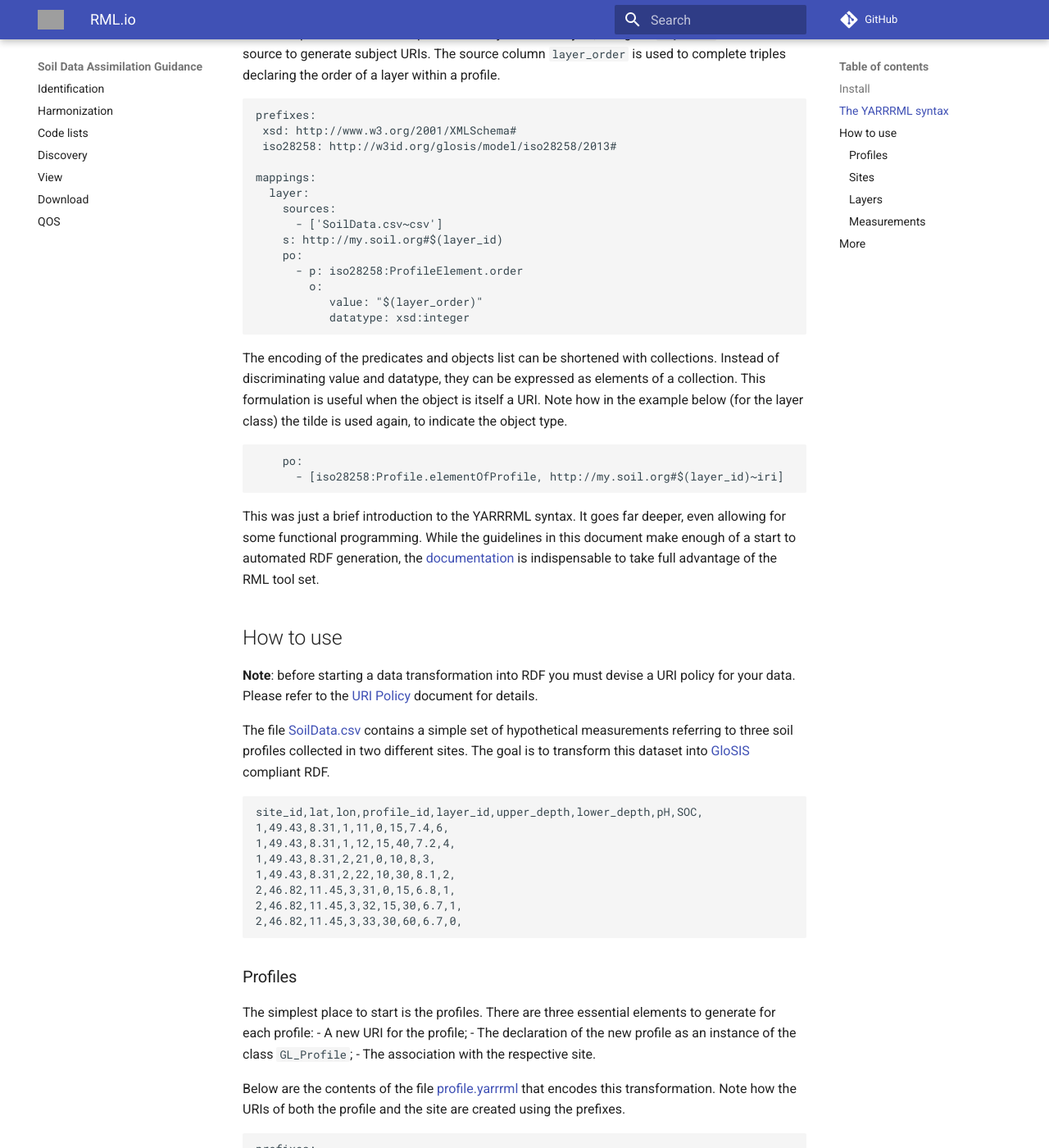
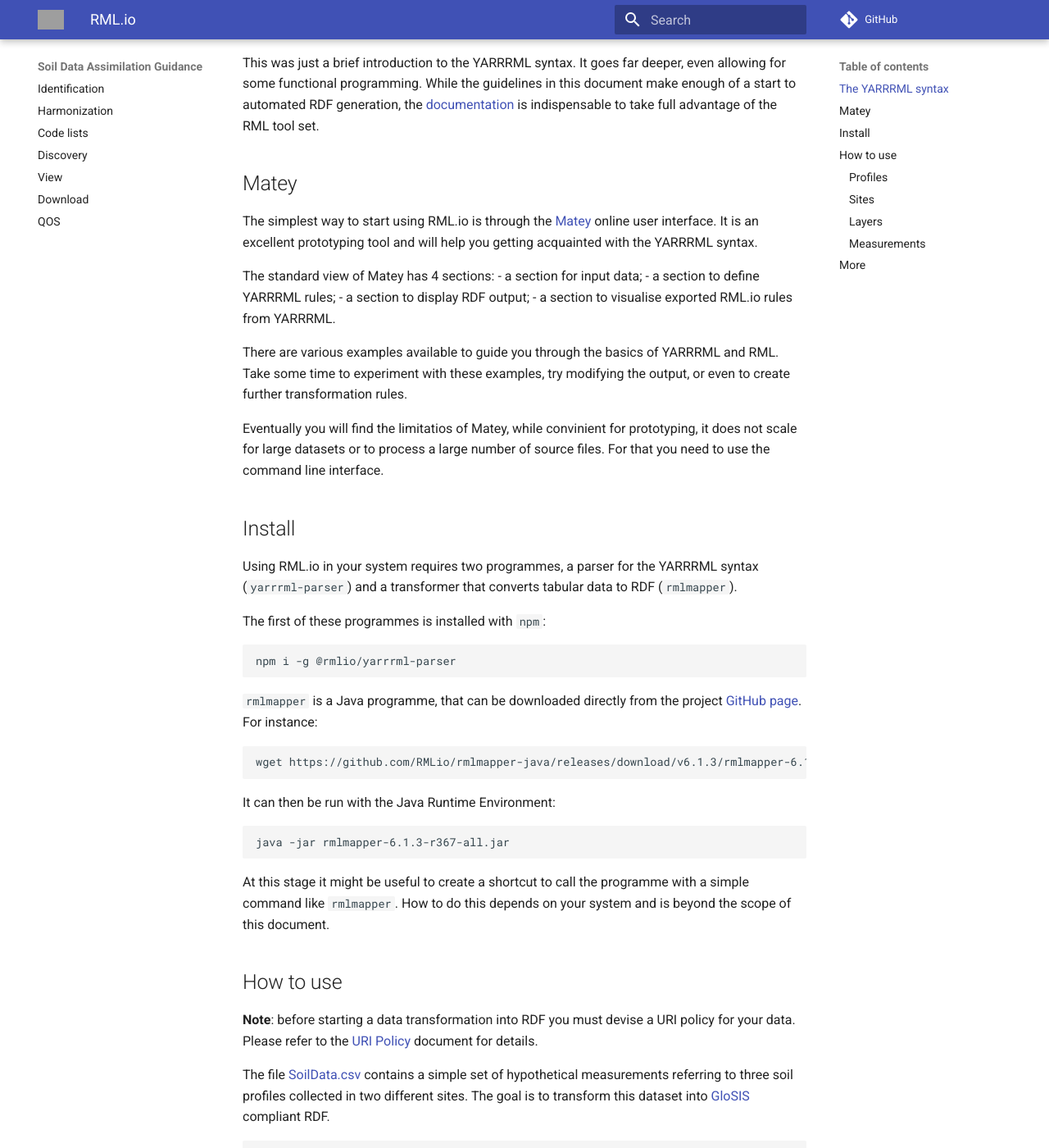
Before and after one commit to ejpsoil/soildata-assimilation-guidance, an MkDocs documentation site: the page built from docs/tools/rml.md, in a window 1280 px wide and 1400 px high, scrolled down 2180 px. Shown: the whole window at 82% size. Built offline with MkDocs 1.6.1 and Material for MkDocs 9.7.7, drawn with Linux system fonts in a browser that asks for light colours; comment, search, counter and statistics services are not loaded; some of the changed text lies outside the part shown; grey boxes are pictures that could not be loaded.

Commit message:
Reference to Matey in RML.io document

`````diff
--- a/docs/tools/rml.md
+++ b/docs/tools/rml.md
@@ -9,37 +9,6 @@ RML.io has programmes to be used on-line and to be installed on computer systems
 (Linux, MacIntosh and Windows platforms are supported). The former are useful
 for prototyping, whereas the latter are meant for actual transformations of
 large datasets.
-
-Install
--------
-
-Using RML.io in your system requires two programmes, a parser for the YARRRML syntax
-(`yarrrml-parser`) and a
-transformer that converts tabular data to RDF (`rmlmapper`).
-
-The first of these programmes is installed with `npm`:
-
-````
-npm i -g @rmlio/yarrrml-parser
-````
-
-`rmlmapper` is a Java programme, that can be downloaded directly from the
-project [GitHub page](https://github.com/RMLio/rmlmapper-java/releases). For
-instance:
-
-```
-wget https://github.com/RMLio/rmlmapper-java/releases/download/v6.1.3/rmlmapper-6.1.3-r367-all.jar
-```
-
-It can then be run with the Java Runtime Environment:
-
-```
-java -jar rmlmapper-6.1.3-r367-all.jar
-```
-
-At this stage it might be useful to create a shortcut to call the programme with
-a simple command like `rmlmapper`.
-How to do this depends on your system and is beyond the scope of this document.
 
 The YARRRML syntax
 ------------------
@@ -149,6 +118,59 @@ document make enough of a start to automated RDF generation, the
 [documentation](https://w3id.org/yarrrml) is indispensable to take full
 advantage of the RML tool set.
 
+Matey
+-----
+
+The simplest way to start using RML.io is through the
+[Matey](https://rml.io/yarrrml/matey/) online user interface. It is an
+excellent prototyping tool and will help you getting acquainted with the
+YARRRML syntax.
+
+The standard view of Matey has 4 sections:
+- a section for input data;
+- a section to define YARRRML rules;
+- a section to display RDF output;
+- a section to visualise exported RML.io rules from YARRRML.
+
+There are various examples available to guide you through the basics of YARRRML and
+RML. Take some time to experiment with these examples, try modifying the
+output, or even to create further transformation rules.
+
+Eventually you will find the limitatios of Matey, while convinient for
+prototyping, it does not scale for large datasets or to process a large number
+of source files. For that you need to use the command line interface.
+
+Install
+-------
+
+Using RML.io in your system requires two programmes, a parser for the YARRRML syntax
+(`yarrrml-parser`) and a
+transformer that converts tabular data to RDF (`rmlmapper`).
+
+The first of these programmes is installed with `npm`:
+
+````
+npm i -g @rmlio/yarrrml-parser
+````
+
+`rmlmapper` is a Java programme, that can be downloaded directly from the
+project [GitHub page](https://github.com/RMLio/rmlmapper-java/releases). For
+instance:
+
+```
+wget https://github.com/RMLio/rmlmapper-java/releases/download/v6.1.3/rmlmapper-6.1.3-r367-all.jar
+```
+
+It can then be run with the Java Runtime Environment:
+
+```
+java -jar rmlmapper-6.1.3-r367-all.jar
+```
+
+At this stage it might be useful to create a shortcut to call the programme with
+a simple command like `rmlmapper`.
+How to do this depends on your system and is beyond the scope of this document.
+
 How to use
 ----------
 
@@ -172,7 +194,8 @@ site_id,lat,lon,profile_id,layer_id,upper_depth,lower_depth,pH,SOC,
 
 ### Profiles
 
-The simplest place to start is the profiles. There are three essential elements to generate for each profile:
+The simplest place to start is with the profiles. There are three essential elements
+to generate for each profile:
   - A new URI for the profile;
   - The declaration of the new profile as an instance of the class `GL_Profile`;
   - The association with the respective site.
`````
Also changed, not shown: other parts of docs/tools/rml.md (+1 -1 lines).
